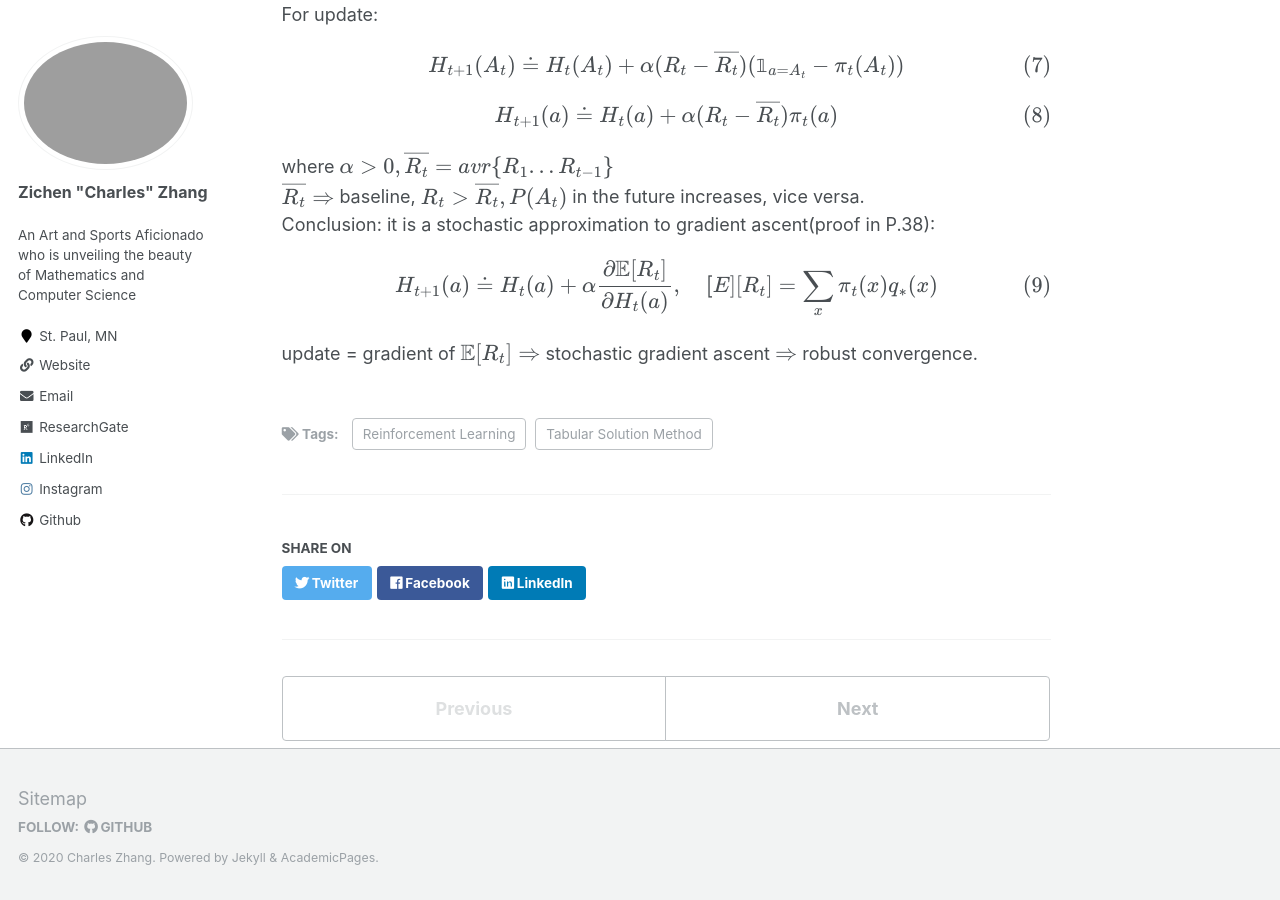
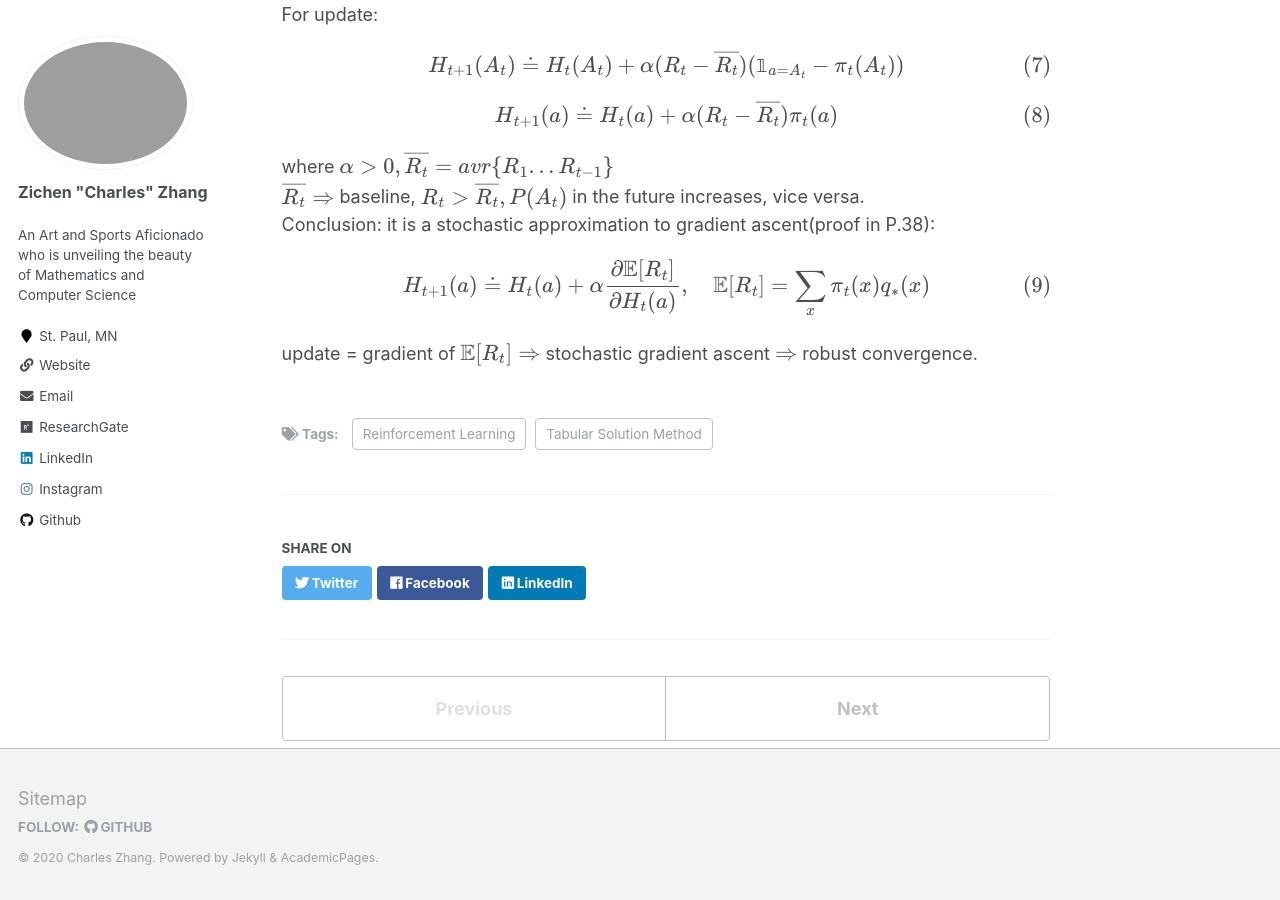
Before and after one commit to zcczhang/zcczhang.github.io, a Jekyll site: the page built from _rl/Multi-armed-Bandits.md, in a window 1280 px wide and 900 px high, scrolled down 2807 px. Built offline with Jekyll 4.4.1, drawn with Linux system fonts in a browser that asks for light colours; formulas are drawn with MathJax 3.

Commit message:
Update Multi-armed-Bandits.md

```diff
--- a/_rl/Multi-armed-Bandits.md
+++ b/_rl/Multi-armed-Bandits.md
@@ -101,7 +101,7 @@ where \(\alpha>0, \overline{R_t} = avr\{R_1...R_{t-1}\}\)<br>
 <br>
 Conclusion: it is a stochastic approximation to gradient ascent(proof in P.38):
 \[
-H_{t+1}(a)\doteq H_t(a)+\alpha\frac{\partial \mathbb{E}[R_t]}{\partial H_t(a)},\text{ }\text{ }\text{ }\text{ }  \mathbb[E][R_t] = \sum_x\pi_t(x)q_*(x)
+H_{t+1}(a)\doteq H_t(a)+\alpha\frac{\partial \mathbb{E}[R_t]}{\partial H_t(a)},\text{ }\text{ }\text{ }\text{ }  \mathbb{E}[R_t] = \sum_x\pi_t(x)q_*(x)
 \]
 update = gradient of \(\mathbb{E}[R_t]\Rightarrow\) stochastic gradient ascent \(\Rightarrow\) robust convergence.
 </p>
```
